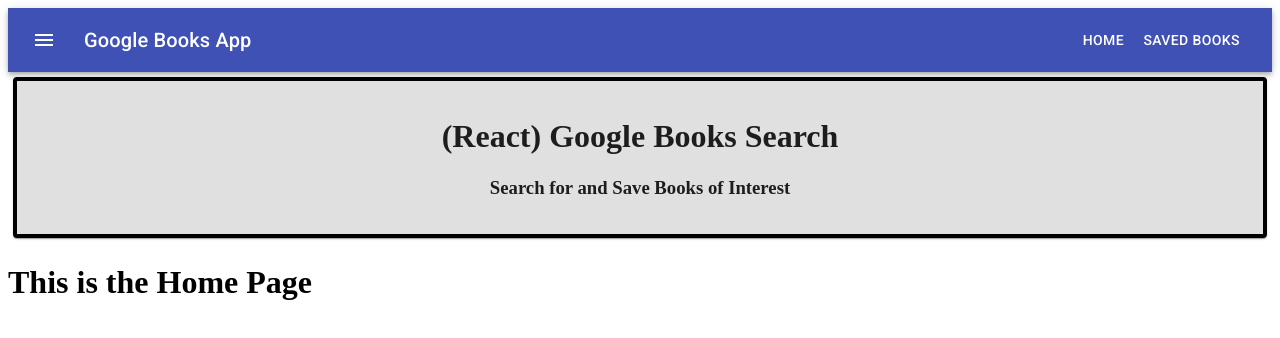
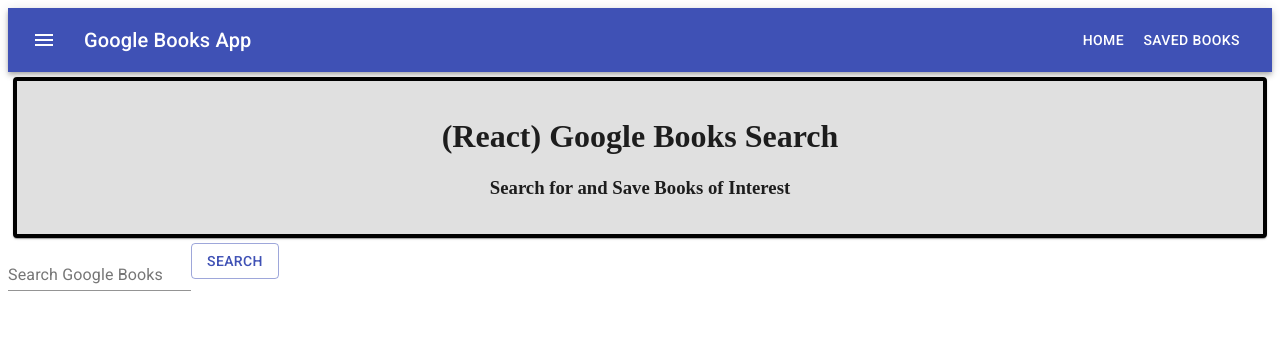
Before and after one commit to acerjak/googlebooksreact, a React (Create React App) app in the folder client/: page / in a window 1280 px wide. Shown: the top 338 px of the page. Built offline with nearby package versions, Linux system fonts and the light colour scheme.

Commit message:
.map created and properly renders 10 books with search

```diff
--- a/client/src/pages/Home/Home.js
+++ b/client/src/pages/Home/Home.js
@@ -1,9 +1,96 @@
-import React from 'react'
+import React, { useState } from 'react'
+import { makeStyles } from '@material-ui/core/styles'
+import TextField from '@material-ui/core/TextField'
+import Button from '@material-ui/core/Button'
+import Card from '@material-ui/core/Card'
+import CardActions from '@material-ui/core/CardActions'
+import CardContent from '@material-ui/core/CardContent'
+import CardMedia from '@material-ui/core/CardMedia'
+import Typography from '@material-ui/core/Typography'
+import axios from 'axios'
+
+const useStyles = makeStyles({
+    root: {
+      maxWidth: 345,
+      margin: "5px",
+      border: "1px solid grey",
+    },
+    media: {
+      height: 140,
+    },
+  })
 
 const Home = () => {
+    const classes = useStyles();
+    const [ bookState, setBookState ] = useState({
+        search: '',
+        books: []
+    })
+
+    bookState.handleInputChange = event => {
+        setBookState({ ...bookState, [event.target.name]: event.target.value })
+    }
+
+    bookState.handleSearchBook = event => {
+        event.preventDefault()
+        axios.get(`/api/book/${bookState.search}`)
+            .then(({ data }) => {
+                console.log(data.items)
+                setBookState({ ...bookState, books: data.items })
+            })
+            .catch(err => console.error(err))
+    }
+
+
     return (
         <>
-            <h1>This is the Home Page</h1>
+            <form
+            onSubmit={bookState.handleSearchBook}>
+                <TextField
+                label="Search Google Books"
+                name="search"
+                value={bookState.search}
+                onChange={bookState.handleInputChange} />
+                <Button
+                variant="outlined"
+                color="primary"
+                onClick={bookState.handleSearchBook}
+                >
+                    Search
+                </Button>
+            </form>
+            <div>
+                {
+                    bookState.books.map(book => (
+                        <Card className={classes.root}>
+                          <CardMedia
+                            className={classes.media}
+                            image={book.volumeInfo.imageLinks.smallThumbnail}
+                            title={book.volumeInfo.title}
+                          />
+                          <CardContent>
+                            <Typography gutterBottom variant="h5" component="h2">
+                              {book.volumeInfo.title}
+                            </Typography>
+                            <Typography gutterBottom variant="h5" component="h2">
+                              {book.volumeInfo.authors}
+                            </Typography>
+                            <Typography variant="body2" color="textSecondary" component="p">
+                              {book.volumeInfo.description}
+                            </Typography>
+                          </CardContent>
+                        <CardActions>
+                          <Button size="small" color="primary">
+                            Save
+                          </Button>
+                          <Button size="small" color="primary" href={book.volumeInfo.previewLink}>
+                            Link to Book
+                          </Button>
+                        </CardActions>
+                        </Card>
+                    ))
+                }
+            </div>
         </>
     )
 }
```
